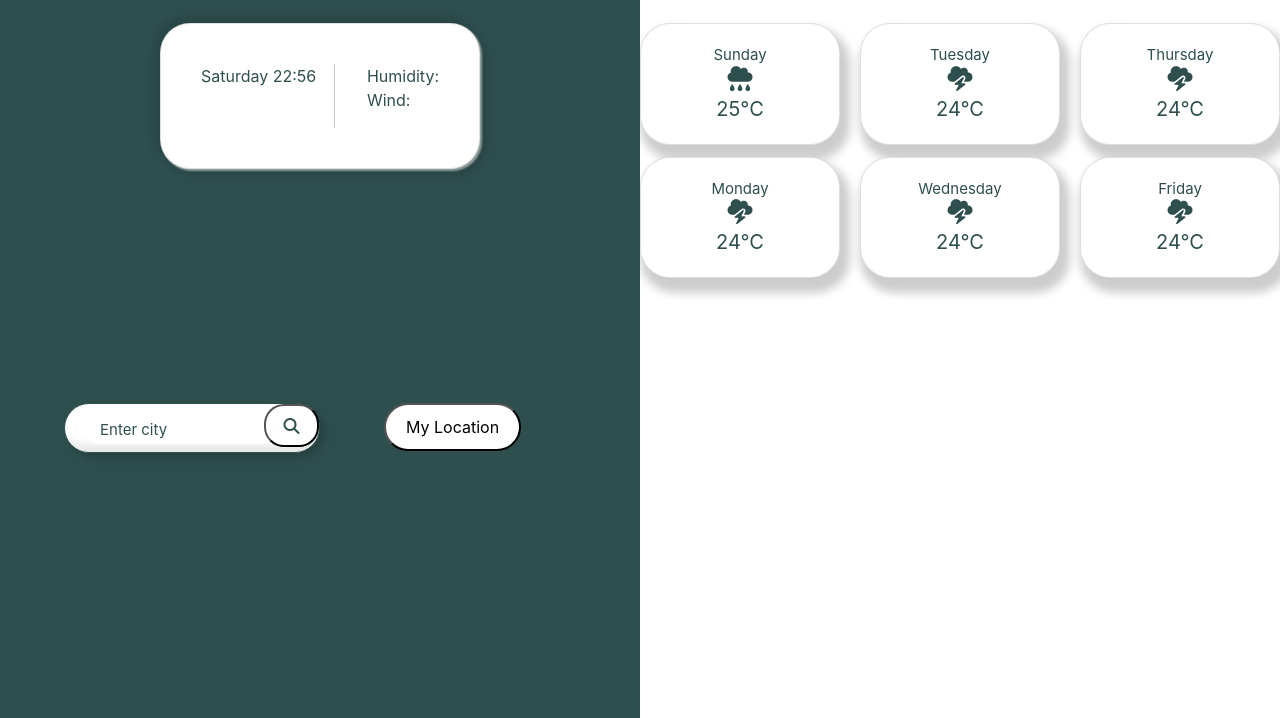
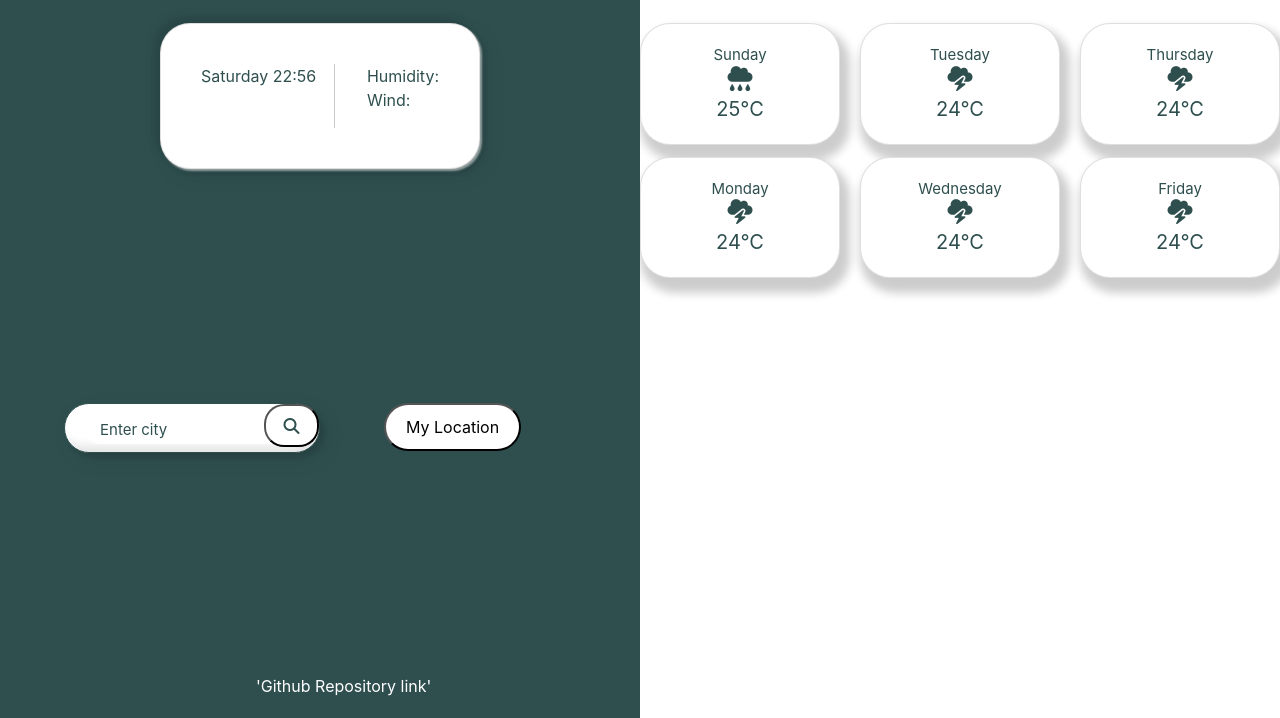
Before and after one commit to shardaex/weather-website2.0, a website built with Parcel: page index.html in a window 1280 px wide. Shown: the part 82-800 px from the top of the page. Built offline with nearby package versions, Linux system fonts and the light colour scheme.

Commit message:
added a link to the github repository at the bottom of the page and styled it

```diff
--- a/index.html
+++ b/index.html
@@ -36,7 +36,7 @@
                 <div class="card-left">
                   <div class="city" id="city"></div>
                   <span class="today-temp" id="temperature"></span>
-
+                  <span class="units"></span>
                   <div class="today-date"></div>
                 </div>
                 <div class="card-right">
@@ -63,6 +63,11 @@
           </form>
           <button id="current-location-button">My Location</button>
         </div>
+        <a
+          class="repository-link"
+          href="https://github.com/shardaex/weather-website2.0"
+          >'Github Repository link'</a
+        >
       </div>
       <div class="right-side">
         <div class="daily-area">
--- a/src/style.css
+++ b/src/style.css
@@ -228,3 +228,11 @@ li {
 .card-columns .card .card-body .day {
   font-size: 15px;
 }
+
+.repository-link {
+  position: absolute;
+  bottom: 20px;
+  left: 40%;
+  width: 100%;
+  color: white;
+}
```
